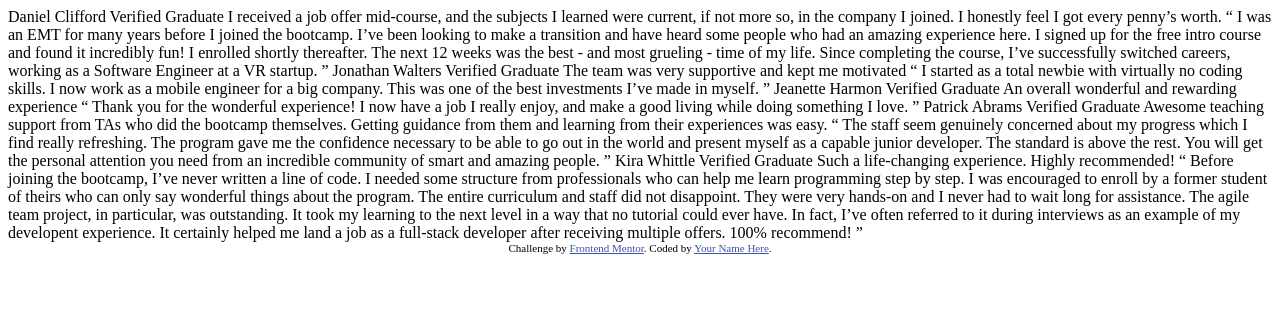
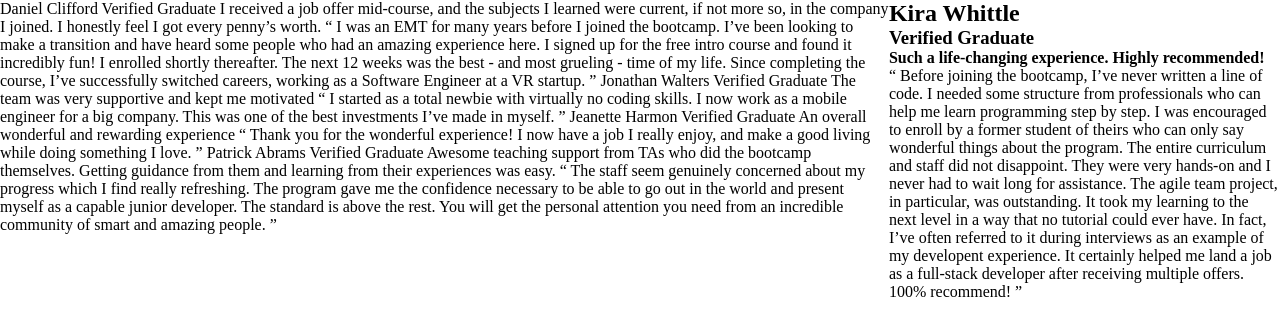
Before and after one commit to Jorgel7202/testimonials-grid-section-main, a plain HTML site: page index.html in a window 1280 px wide. Drawn offline with Linux system fonts and the light colour scheme.

Commit message:
Estilos main

```diff
--- a/index.html
+++ b/index.html
@@ -1,81 +1,73 @@
 <!DOCTYPE html>
 <html lang="en">
   <head>
-  <meta charset="UTF-8">
-  <meta name="viewport" content="width=device-width, initial-scale=1.0"> <!-- displays site properly based on user's device -->
+    <meta charset="UTF-8" />
+    <meta name="viewport" content="width=device-width, initial-scale=1.0" />
+    <!-- displays site properly based on user's device -->
 
-  <link rel="icon" type="image/png" sizes="32x32" href="./images/favicon-32x32.png">
-<link rel="preconnect" href="https://fonts.googleapis.com">
-<link rel="preconnect" href="https://fonts.gstatic.com" crossorigin>
-<link href="https://fonts.googleapis.com/css2?family=Barlow+Semi+Condensed:wght@500;600&display=swap" rel="stylesheet">
+    <link
+      rel="icon"
+      type="image/png"
+      sizes="32x32"
+      href="./images/favicon-32x32.png"
+    />
+    <link rel="preconnect" href="https://fonts.googleapis.com" />
+    <link rel="preconnect" href="https://fonts.gstatic.com" crossorigin />
+    <link
+      href="https://fonts.googleapis.com/css2?family=Barlow+Semi+Condensed:wght@500;600&display=swap"
+      rel="stylesheet"
+    />
 
-<link rel="stylesheet" href="style.css">
+    <link rel="stylesheet" href="style.css" />
 
     <title>Frontend Mentor | [Challenge Name Here]</title>
-
-  <!-- Feel free to remove these styles or customise in your own stylesheet 👍 -->
-  <style>
-    .attribution { font-size: 11px; text-align: center; }
-    .attribution a { color: hsl(228, 45%, 44%); }
-  </style>
   </head>
   <body>
-  Daniel Clifford
-  Verified Graduate
-
-  I received a job offer mid-course, and the subjects I learned were current, if not more so,
-  in the company I joined. I honestly feel I got every penny’s worth.
-
-  “ I was an EMT for many years before I joined the bootcamp. I’ve been looking to make a
-  transition and have heard some people who had an amazing experience here. I signed up
-  for the free intro course and found it incredibly fun! I enrolled shortly thereafter.
-  The next 12 weeks was the best - and most grueling - time of my life. Since completing
-  the course, I’ve successfully switched careers, working as a Software Engineer at a VR startup. ”
-
-  Jonathan Walters
-  Verified Graduate
-
-  The team was very supportive and kept me motivated
-
-  “ I started as a total newbie with virtually no coding skills. I now work as a mobile engineer
-  for a big company. This was one of the best investments I’ve made in myself. ”
-
-  Jeanette Harmon
-  Verified Graduate
-
-  An overall wonderful and rewarding experience
-
-  “ Thank you for the wonderful experience! I now have a job I really enjoy, and make a good living
-  while doing something I love. ”
-
-  Patrick Abrams
-  Verified Graduate
-
-  Awesome teaching support from TAs who did the bootcamp themselves. Getting guidance from them and
-  learning from their experiences was easy.
-
-  “ The staff seem genuinely concerned about my progress which I find really refreshing. The program
-  gave me the confidence necessary to be able to go out in the world and present myself as a capable
-  junior developer. The standard is above the rest. You will get the personal attention you need from
-  an incredible community of smart and amazing people. ”
-
-  Kira Whittle
-  Verified Graduate
-
-  Such a life-changing experience. Highly recommended!
-
-  “ Before joining the bootcamp, I’ve never written a line of code. I needed some structure from
-  professionals who can help me learn programming step by step. I was encouraged to enroll by a former
-  student of theirs who can only say wonderful things about the program. The entire curriculum and staff
-  did not disappoint. They were very hands-on and I never had to wait long for assistance. The agile team
-  project, in particular, was outstanding. It took my learning to the next level in a way that no tutorial
-  could ever have. In fact, I’ve often referred to it during interviews as an example of my developent
-  experience. It certainly helped me land a job as a full-stack developer after receiving multiple offers.
-  100% recommend! ”
-
-  <div class="attribution">
-    Challenge by <a href="https://www.frontendmentor.io?ref=challenge" target="_blank">Frontend Mentor</a>.
-    Coded by <a href="#">Your Name Here</a>.
+    <main>
+      <div class="izquierda">
+        Daniel Clifford Verified Graduate I received a job offer mid-course, and
+        the subjects I learned were current, if not more so, in the company I
+        joined. I honestly feel I got every penny’s worth. “ I was an EMT for
+        many years before I joined the bootcamp. I’ve been looking to make a
+        transition and have heard some people who had an amazing experience
+        here. I signed up for the free intro course and found it incredibly fun!
+        I enrolled shortly thereafter. The next 12 weeks was the best - and most
+        grueling - time of my life. Since completing the course, I’ve
+        successfully switched careers, working as a Software Engineer at a VR
+        startup. ” Jonathan Walters Verified Graduate The team was very
+        supportive and kept me motivated “ I started as a total newbie with
+        virtually no coding skills. I now work as a mobile engineer for a big
+        company. This was one of the best investments I’ve made in myself. ”
+        Jeanette Harmon Verified Graduate An overall wonderful and rewarding
+        experience “ Thank you for the wonderful experience! I now have a job I
+        really enjoy, and make a good living while doing something I love. ”
+        Patrick Abrams Verified Graduate Awesome teaching support from TAs who
+        did the bootcamp themselves. Getting guidance from them and learning
+        from their experiences was easy. “ The staff seem genuinely concerned
+        about my progress which I find really refreshing. The program gave me
+        the confidence necessary to be able to go out in the world and present
+        myself as a capable junior developer. The standard is above the rest.
+        You will get the personal attention you need from an incredible
+        community of smart and amazing people. ”
       </div>
+      <div class="derecha">
+        <h2>Kira Whittle</h2>
+        <h3>Verified Graduate</h3>
+        <h4>Such a life-changing experience. Highly recommended!</h4>
+        <p>
+          “ Before joining the bootcamp, I’ve never written a line of code. I
+          needed some structure from professionals who can help me learn
+          programming step by step. I was encouraged to enroll by a former
+          student of theirs who can only say wonderful things about the program.
+          The entire curriculum and staff did not disappoint. They were very
+          hands-on and I never had to wait long for assistance. The agile team
+          project, in particular, was outstanding. It took my learning to the
+          next level in a way that no tutorial could ever have. In fact, I’ve
+          often referred to it during interviews as an example of my developent
+          experience. It certainly helped me land a job as a full-stack
+          developer after receiving multiple offers. 100% recommend! ”
+        </p>
+      </div>
+    </main>
   </body>
 </html>
--- a/style.css
+++ b/style.css
@@ -1,11 +1,31 @@
-.barlow-semi-condensed-medium {
+:root {
+  --Moderate_violet: hsl(263, 55%, 52%);
+  --grayish_blue: hsl(217, 19%, 35%);
+  --blackish_blue: hsl(219, 29%, 14%);
+  --White: hsl(0, 0%, 100%);
+  --Light_gray: hsl(0, 0%, 81%);
+  --Light_blue: hsl(210, 46%, 95%);
+  }
+
+.medium {
     font-family: "Barlow Semi Condensed", sans-serif;
     font-weight: 500;
     font-style: normal;
   }
 
-  .barlow-semi-condensed-semibold {
+  .semibold {
     font-family: "Barlow Semi Condensed", sans-serif;
     font-weight: 600;
     font-style: normal;
   }
+
+* {
+  padding: 0;
+  margin: 0;
+  box-sizing: border-box;
+}
+
+main {
+  width: 100%;
+  display: flex;
+}
```
Lines whose indentation alone changed are shown as unchanged.
